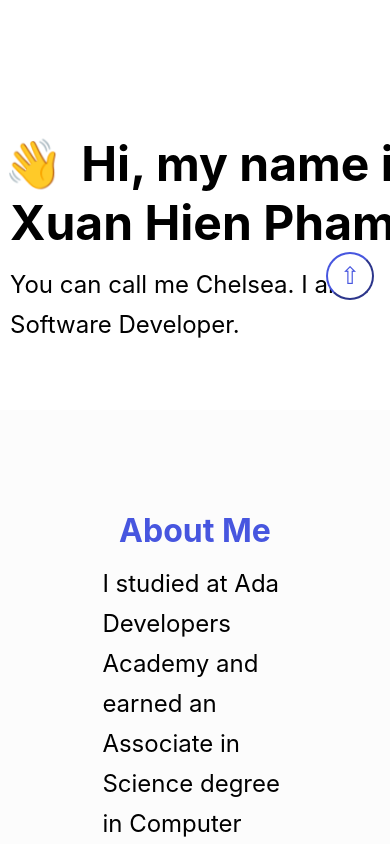
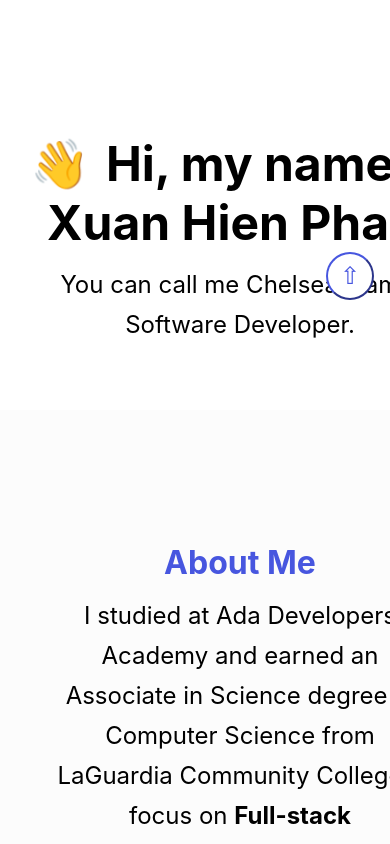
Before and after one commit to HienXuanPham/portfolio, a React (Create React App) app: page / in a window 390 px wide. Shown: the part 520-1364 px from the top of the page. Built offline with nearby package versions, Linux system fonts and the light colour scheme.

Commit message:
Style/make responsive (#16)
* Refactors styles to make App responsive

* Refactor styles to be responsive on mobile

* improve centering in bio and project sections

* fix size

* fix size

---------

Co-authored-by: HienXuanPham <phamxuanhien02@gmail.com>

```diff
--- a/src/App.css
+++ b/src/App.css
@@ -4,7 +4,6 @@
   position: absolute;
   top: 0;
   left: 0;
-  width: 100%;
 }
 
 .viewport {
@@ -53,6 +52,21 @@
   .hero {
     flex-wrap: wrap;
   }
+
+  .row {
+    grid-template-columns: 1fr !important;
+  }
+
+  .bio,
+  .layout,
+  .project-wrapper {
+    text-align: center !important;
+  }
+
+  .project-wrapper {
+    justify-content: center;
+    text-align: center !important;
+  }
 }
 
 .button-link {
--- a/src/styles/AboutMe.css
+++ b/src/styles/AboutMe.css
@@ -1,6 +1,6 @@
 .about-me {
   background-color: var(--bg-color);
-  padding: 1rem 6rem;
+  padding: 3rem;
 }
 
 .about-me h2 {
@@ -18,7 +18,7 @@
 
 .show-credentials {
   display: flex;
-  margin: .5rem;
+  margin: 0.5rem;
 }
 
 .diploma {
--- a/src/styles/NavBar.css
+++ b/src/styles/NavBar.css
@@ -6,6 +6,7 @@ nav {
   display: flex;
   align-items: center;
   justify-content: space-between;
+  width: 100%;
   padding: 1.5rem 3.5rem;
   background-color: var(--bg-color);
   box-shadow: 0 3px 5px rgba(0, 0, 0, 0.1);
--- a/src/styles/Projects.css
+++ b/src/styles/Projects.css
@@ -1,10 +1,11 @@
 .projects-container {
   text-align: center;
   width: 100%;
-  padding-right: .5rem;
-  padding-left: 5rem;
+  /* padding-right: 0.5rem;
+  padding-left: 5rem; */
   margin-right: auto;
   margin-left: auto;
+  padding: 3rem;
 }
 
 .projects {
@@ -17,7 +18,7 @@
 .row {
   display: grid;
   grid-template-columns: 1fr 2fr; /* Two columns */
-  grid-gap: .5rem; /* Gap between grid items */
+  grid-gap: 0.5rem; /* Gap between grid items */
 }
 
 .grid-item {
```
